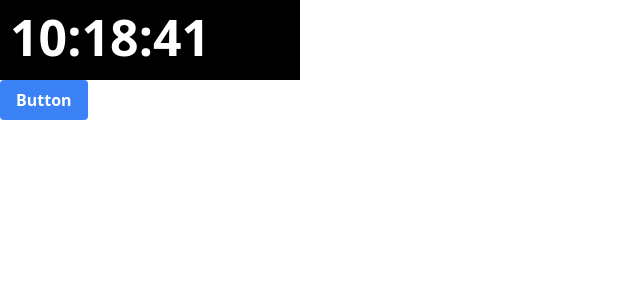
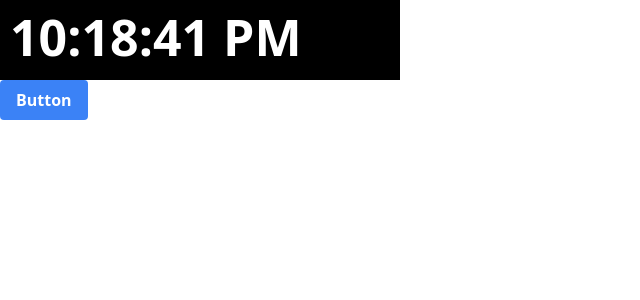
Before and after one commit to ArenRitz/final-dashboard, a React (Create React App) app in the folder client/: page / in a window 1280 px wide. Shown: the top 300 px of the page, without its empty margins (0-640 px from the left). Built offline with nearby package versions, Linux system fonts and the light colour scheme.

Commit message:
Move css into app.css and use className for components being rendered

```diff
--- a/client/src/App.css
+++ b/client/src/App.css
@@ -28,6 +28,21 @@
   color: #61dafb;
 }
 
+.time-tile {
+  height: 5rem;
+  width: 25rem;
+  background-color: black;
+  color: white;
+  text-align: left;
+  font-weight: bold;
+  font-size: 50px
+}
+
+.time-text {
+  padding: 10px
+}
+
+
 @keyframes App-logo-spin {
   from {
     transform: rotate(0deg);
--- a/client/src/Components/digitalClock.js
+++ b/client/src/Components/digitalClock.js
@@ -1,20 +1,4 @@
-// from source: https://github.com/abdulkhaderp/react-digital-clock
-
 import React, { Component } from 'react';
-
-const clockTile = {
-  height: '80px',
-  width: '300px',
-  backgroundColor: 'black',
-  color: 'white',
-  textAlign: 'left',
-  fontWeight: 'bold',
-  fontSize: '50px'
-}
-
-const clockSpan = {
-  padding: '10px'
-}
 
 let runner;
 
@@ -68,8 +52,8 @@ class Clock extends Component {
 
   render() {
     return (
-      <div style={clockTile}>
-        <span style={clockSpan}>{this.state.time}</span>
+      <div className='time-tile'>
+        <span className='time-text'>{this.state.time}</span>
       </div>
     );
   }
```
